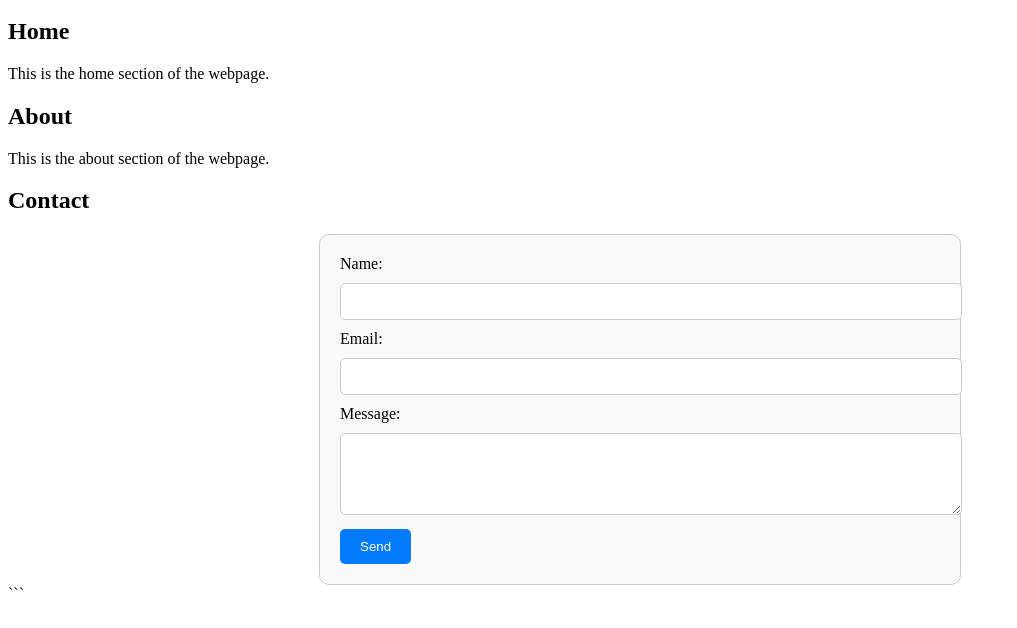
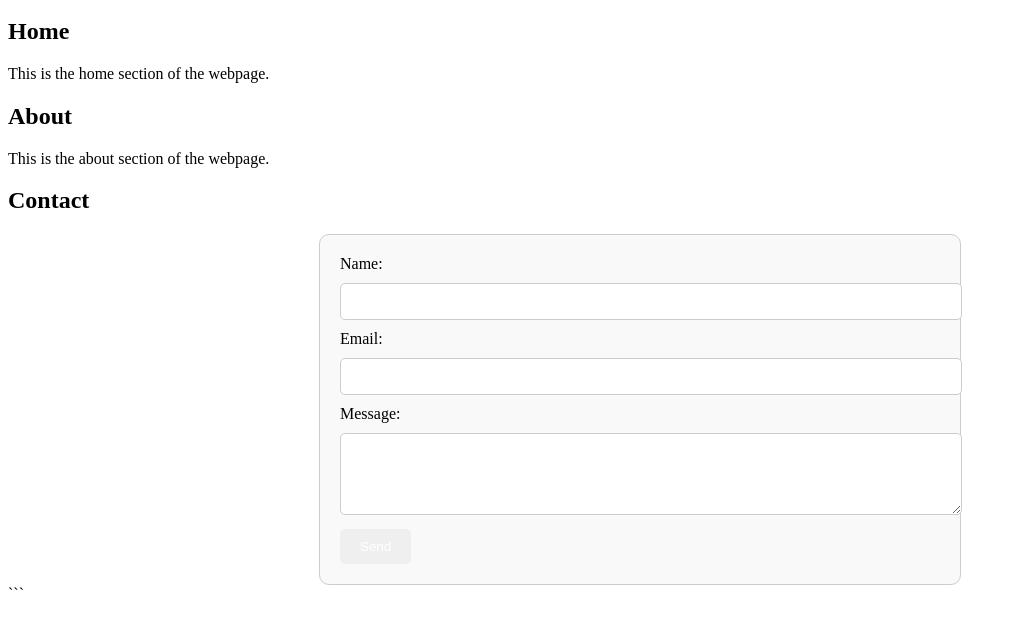
Before and after one commit to aspen994/githubkurs, a plain HTML site: page src/contact.html in a window 1280 px wide. Shown: the part 136-764 px from the top of the page, without its empty margins (0-1017 px from the left). Drawn offline with Linux system fonts and the light colour scheme.

```diff
--- a/src/contact.html
+++ b/src/contact.html
@@ -26,7 +26,7 @@
 
         form.contact-form button {
             padding: 10px 20px;
-            background-color: #007bff;
+            background-color: #00dasda7bff;
             color: white;
             border: none;
             border-radius: 5px;
```
